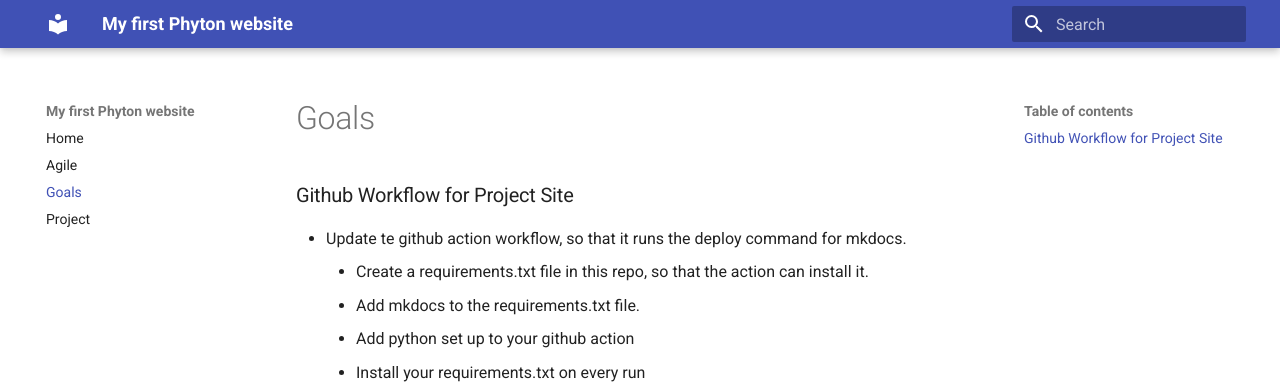
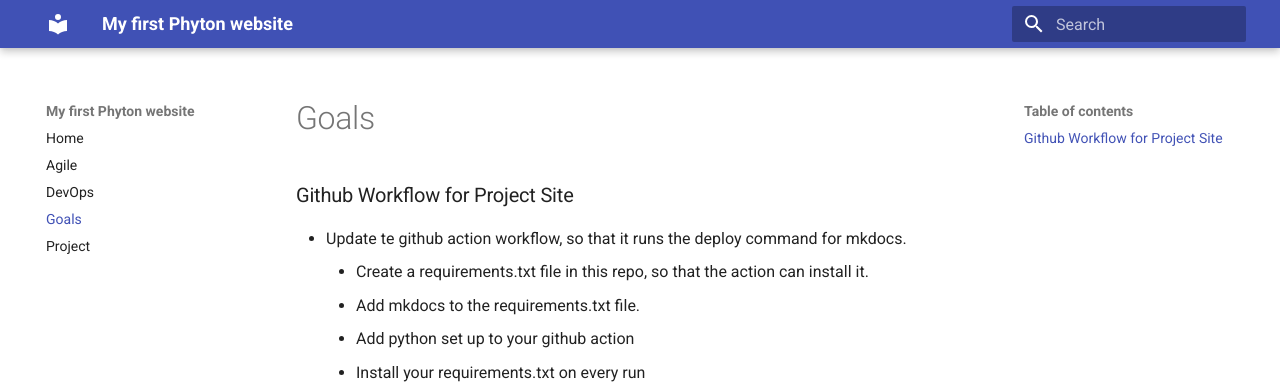
Before and after one commit to milagro2/pythonsite, an MkDocs documentation site: the page built from docs/goals.md, in a window 1280 px wide. Shown: the top 384 px of the page. Built offline with MkDocs 1.6.1 and Material for MkDocs 9.7.7, drawn with Linux system fonts in a browser that asks for light colours.

Commit message:
Update mkdocs.yml

```diff
--- a/mkdocs.yml
+++ b/mkdocs.yml
@@ -3,6 +3,7 @@ site_name: My first Phyton website
 nav:
   - Home: index.md
   - Agile: https://milagro2.github.io./Agile.html
+  - DevOps: DevOps.html
   - Goals: goals.md
   - Project: projects.md
 
```
